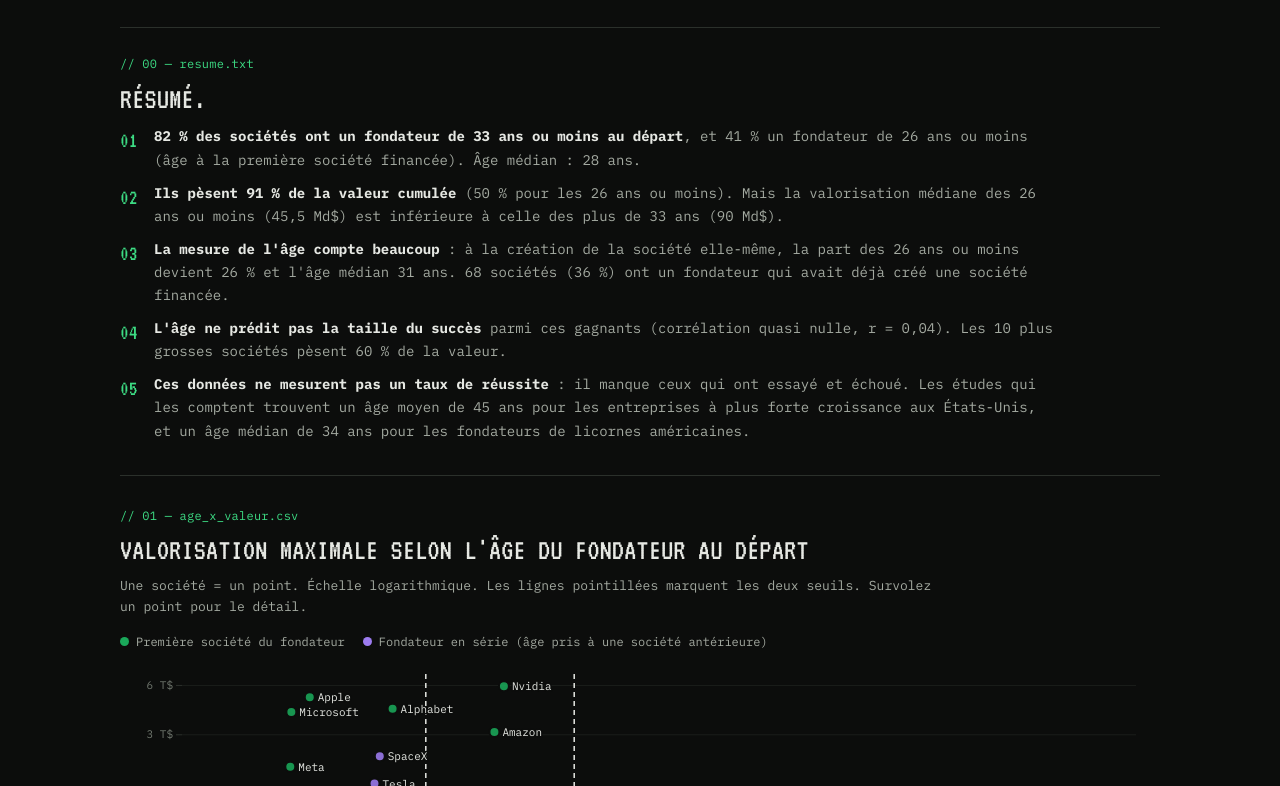
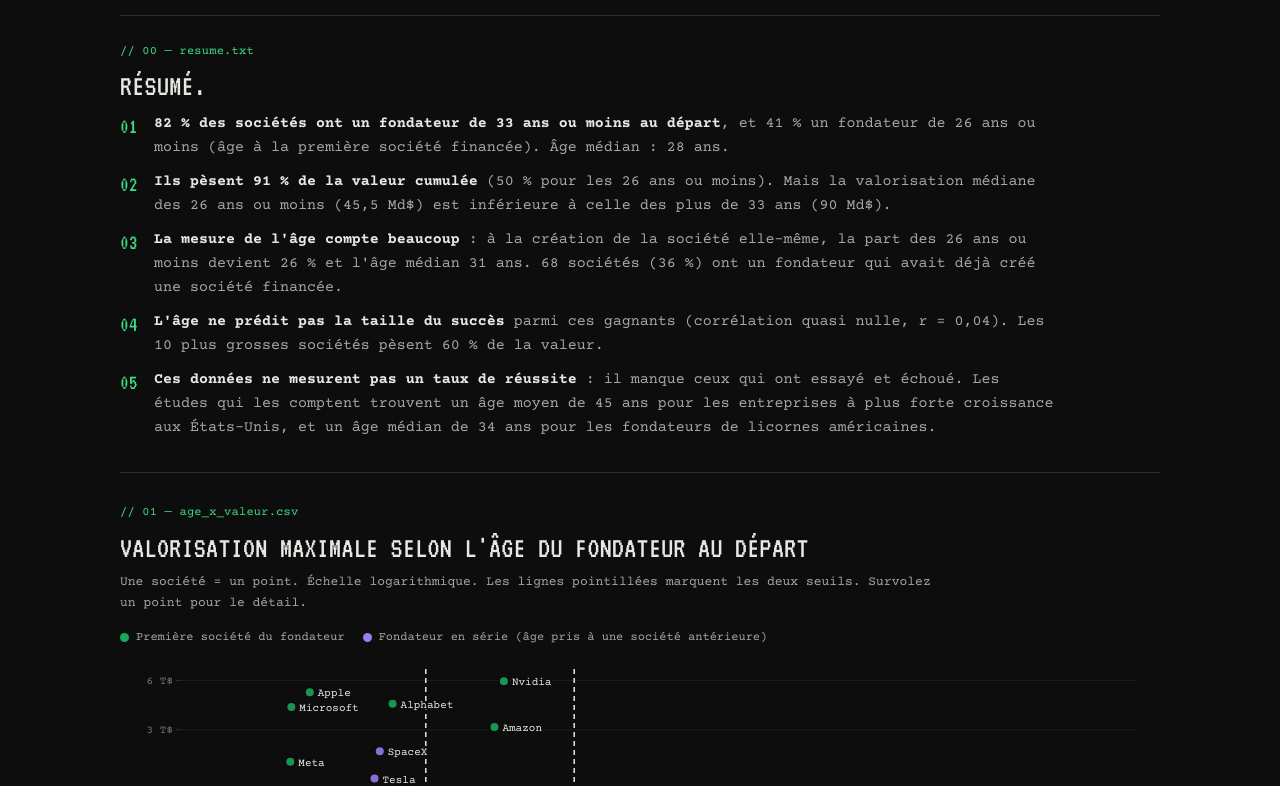
Before and after one commit to A-LA-FRENCH/age-des-fondateurs, a plain HTML site: page index.html in a window 1280 px wide. Shown: the part 974-1760 px from the top of the page. Drawn offline with nearby package versions, Linux system fonts and the light colour scheme.

Commit message:
Texte en Courier Prime (repli Courier New), titres en VT323
Co-Authored-By: Claude Opus 5.5 <noreply@anthropic.com>
Claude-Session: https://claude.ai/code/session_01AGQoZDigCBpqRgm6yPHm4U

```diff
--- a/index.html
+++ b/index.html
@@ -7,18 +7,18 @@
 <script src="https://cdnjs.cloudflare.com/ajax/libs/d3/7.9.0/d3.min.js"></script>
 <link rel="preconnect" href="https://fonts.googleapis.com">
 <link rel="preconnect" href="https://fonts.gstatic.com" crossorigin>
-<link href="https://fonts.googleapis.com/css2?family=IBM+Plex+Mono:ital,wght@0,400;0,500;0,700;1,400&family=VT323&display=swap" rel="stylesheet">
+<link href="https://fonts.googleapis.com/css2?family=Courier+Prime:ital,wght@0,400;0,700;1,400&family=VT323&display=swap" rel="stylesheet">
 <style>
 .viz-root{
   color-scheme:dark;
-  --mono:"IBM Plex Mono",ui-monospace,SFMono-Regular,Menlo,Consolas,monospace;
-  --crt:"VT323","IBM Plex Mono",ui-monospace,monospace;
+  --mono:"Courier Prime","Courier New",Courier,monospace;
+  --crt:"VT323","Courier Prime","Courier New",monospace;
   --surface-0:#0c0d0c; --surface-1:#0c0d0c; --border:#2b302b; --grid:#1b1e1b; --wash:#121512;
   --text-primary:#e6e8e3; --text-secondary:#a4aaa1; --text-muted:#70776e;
   --accent:#3ddc84; --series-1:#1aa85a; --series-2:#9d7cf0; --ref:#e6e8e3;
 }
 html,body{margin:0;padding:0;background:#0c0d0c}
-.viz-root{background:var(--surface-0);color:var(--text-primary);font:14px/1.65 var(--mono);min-height:100vh;-webkit-font-smoothing:antialiased}
+.viz-root{background:var(--surface-0);color:var(--text-primary);font:15px/1.6 var(--mono);min-height:100vh;-webkit-font-smoothing:antialiased}
 .viz-root ::selection{background:var(--accent);color:#0c0d0c}
 .wrap{max-width:1040px;margin:0 auto;padding:0 24px 64px}
 .osbar{display:flex;justify-content:space-between;gap:12px;flex-wrap:wrap;font-size:11.5px;letter-spacing:.06em;text-transform:uppercase;color:var(--text-muted);border-bottom:1px solid var(--border);padding:12px 0;margin:0 0 40px}
```
Also changed, not shown: 1 other file.
